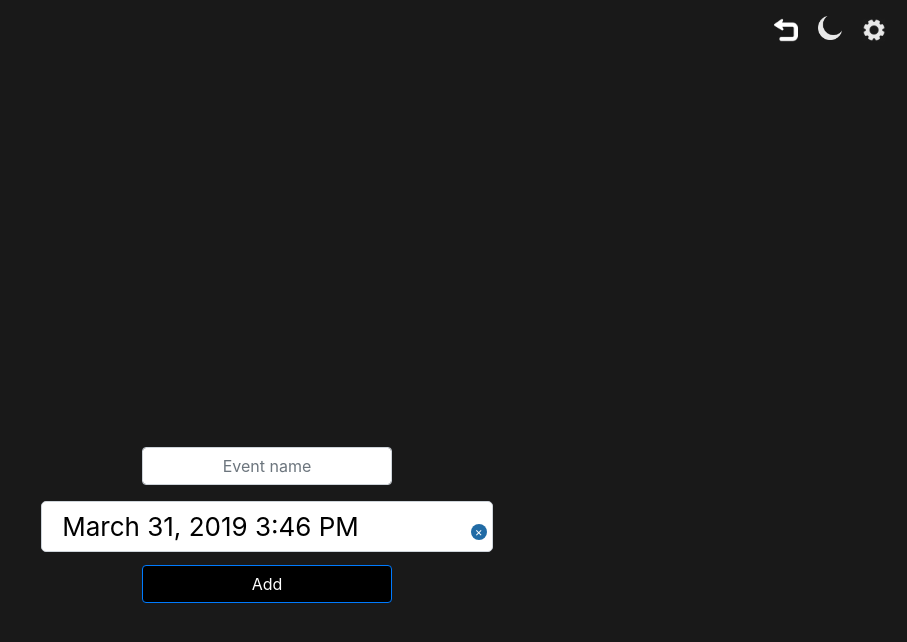
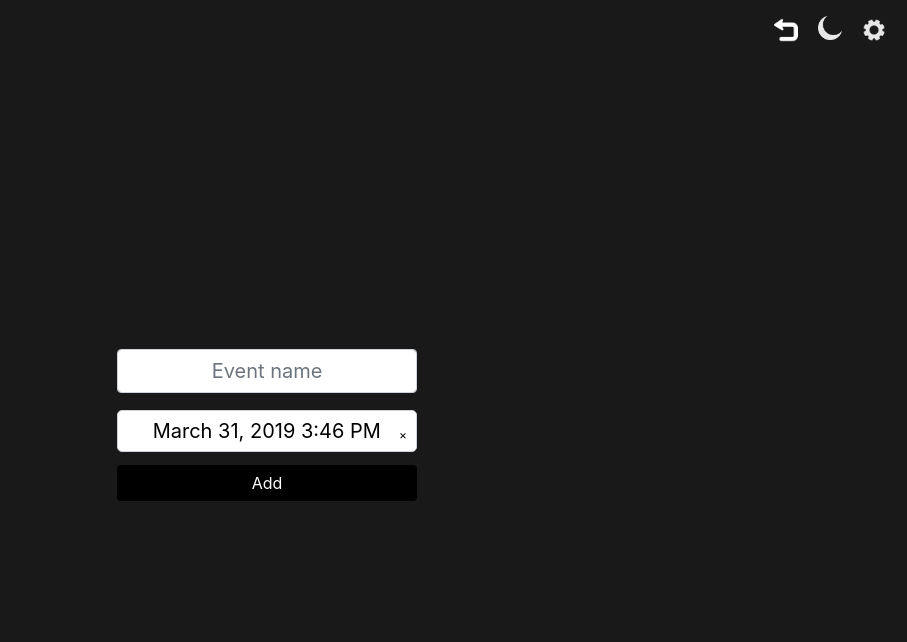
Before and after one commit to ppoppler/Timebomb, a React (Create React App) app in the folder timebomb/: page / in a window 1280 px wide. Both pictures are taken after a click on the picture 1159 px from the left and 29 px from the top of the page. Shown: the top 642 px of the page, without its empty margins (373-1280 px from the left). Built offline with nearby package versions, Linux system fonts and the light colour scheme.

Commit message:
Visual fixes

```diff
--- a/timebomb/src/App.css
+++ b/timebomb/src/App.css
@@ -53,23 +53,33 @@
 }
 
 #eventNameForm{
-  width: 250px;
+  width: 300px;
   text-align: center;
   display: inline-block;
-  margin-top: 250px;
+  margin-top: 50px;
+  font-size: 20px;
 }
 
 #dateForm{
   border: 1px solid #ced4da !important;
+  text-align: center;
   border-radius:5px;
   padding-left: 20px;
   padding-right: 20.5px;
   padding-top: 5px;
   padding-bottom: 5px;
   margin-bottom: 10px;
+  width: 300px;
+  font-size: 20px;
 }
 
 #formButton{
-  width: 250px;
+  width: 300px;
   background-color: black;
+  border: none;
 }
+
+.react-datepicker__close-icon::after{
+  color: black !important;
+  background-color: transparent !important;
+}
--- a/timebomb/src/App.js
+++ b/timebomb/src/App.js
@@ -1,8 +1,8 @@
 import React, { Component } from 'react';
-import AddC from './components/AddCounter';
+import AddC from './Components/AddCounter';
 import logo from "./logo.svg";
-import HomePage from "./components/HomePage";
-import Countdown from "./components/Countdown";
+import HomePage from "./Components/HomePage";
+import Countdown from "./Components/Countdown";
 import './App.css';
 import 'bootstrap/dist/css/bootstrap.min.css';
 
--- a/timebomb/src/Components/AddCounter.jsx
+++ b/timebomb/src/Components/AddCounter.jsx
@@ -2,7 +2,7 @@ import React, { Component } from "react";
 import { Form, Button } from "react-bootstrap";
 import DatePicker from "react-datepicker";
 import "react-datepicker/dist/react-datepicker.css";
-
+import '../App.css';
 /**
  * Prompts the user to add another counter
  */
@@ -41,6 +41,7 @@ export default class AddCounter extends Component {
         </Form>
         <DatePicker
           id="dateForm"
+          placeholderText="Click to select a date"
           selected={this.state.endDate}
           onChange={this.handleChange}
           timeInputLabel="Time:"
@@ -49,7 +50,6 @@ export default class AddCounter extends Component {
           isClearable={true}
           withPortal
           timeCaption="Time"
-          placeholderText="Click to select a date"
           dateFormat="MMMM d, yyyy h:mm aa"
         />
         <Button id="formButton" type="submit">Add</Button>
```
